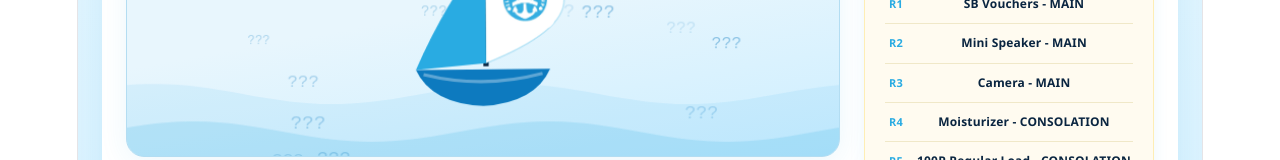
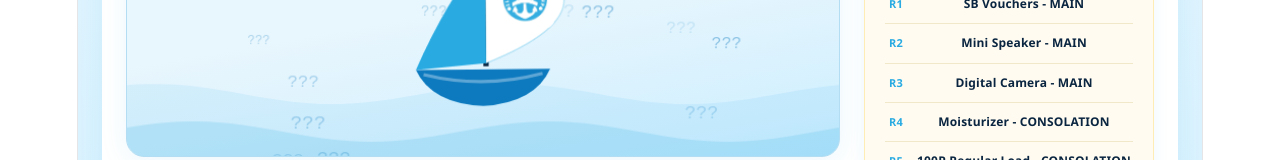
Before and after one commit to raidoramos26-create/iyg-raffle-2, a React (Vite) app: page / in a window 1280 px wide. Shown: the part 434-594 px from the top of the page. Built offline with nearby package versions, Linux system fonts and the light colour scheme.

Commit message:
Update App.jsx

```diff
--- a/src/App.jsx
+++ b/src/App.jsx
@@ -72,7 +72,7 @@ const DEFAULT_CONFIG = {
   prizes: [
     { label: "SB Vouchers - MAIN",                images: [] },
     { label: "Mini Speaker - MAIN",               images: [] },
-    { label: "Camera - MAIN",                     images: [] },
+    { label: "Digital Camera - MAIN",                     images: [] },
     { label: "Moisturizer - CONSOLATION",                images: [] },
     { label: "100P Regular Load - CONSOLATION", images: [] },
     { label: "3pcs 1.5L Soft Drinks - CONSOLATION",      images: [] },
```
